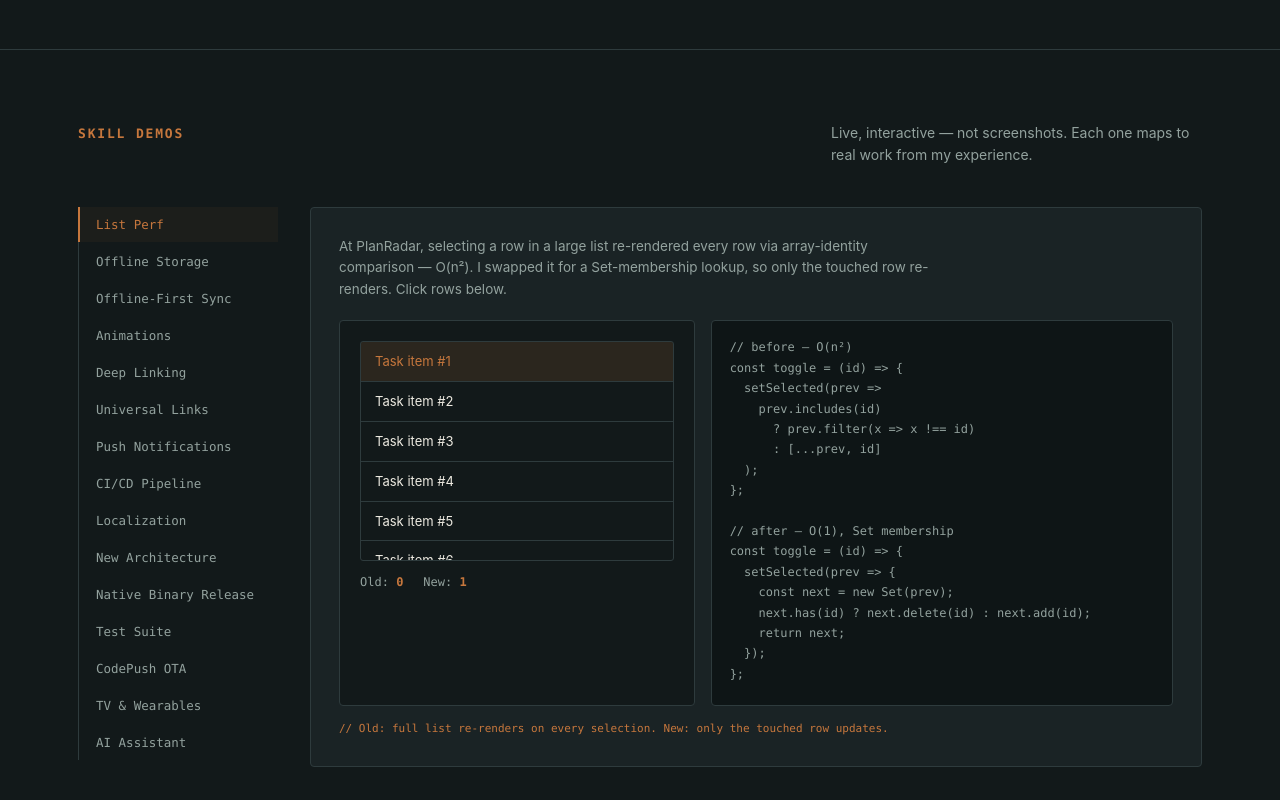
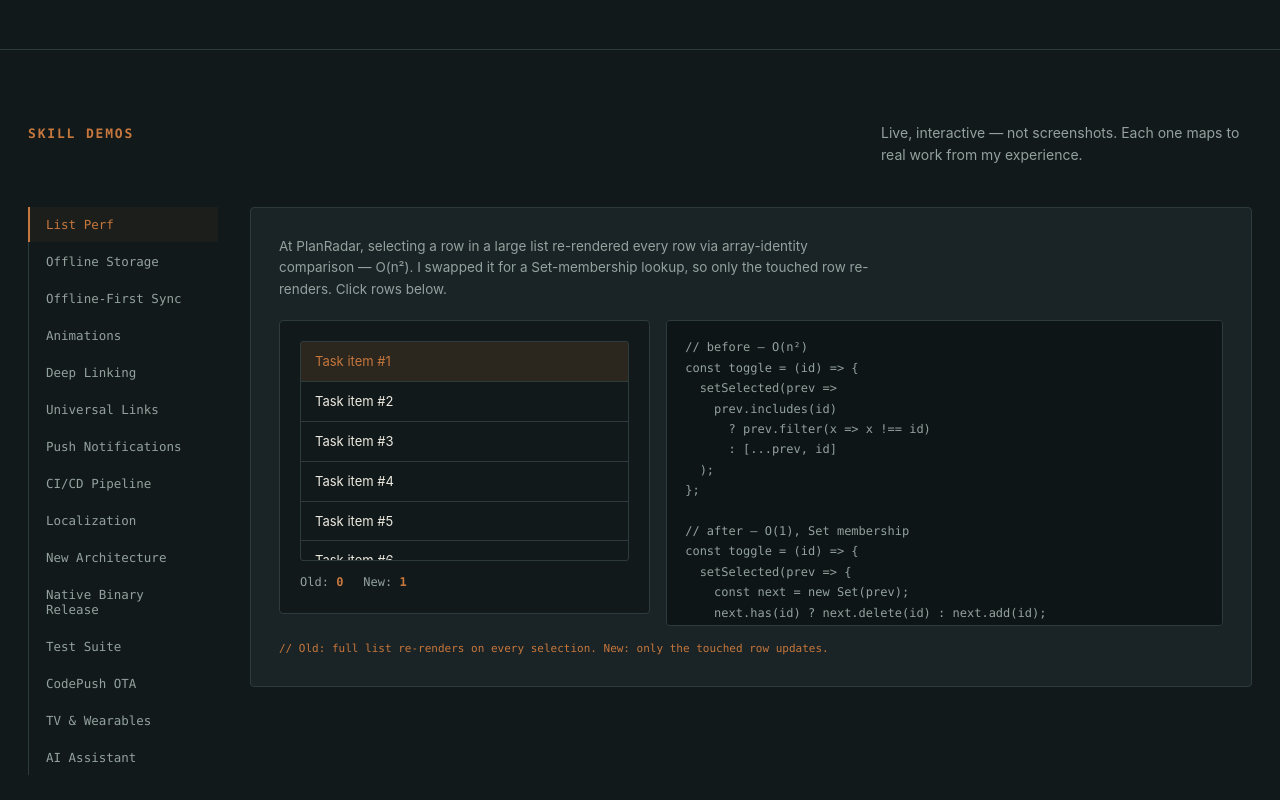
Before and after one commit to ahmedgit2/ahmed-mo-portfolio, a React (Vite) app: page / in a window 1280 px wide. Shown: the part 2080-2880 px from the top of the page. Built offline with nearby package versions, Linux system fonts and the light colour scheme.

Commit message:
portfolio: code block never crops (wraps instead), demo boxes don't stretch, shorter fixed panel height, wider container

```diff
--- a/src/styles/demos.css
+++ b/src/styles/demos.css
@@ -1,7 +1,7 @@
 /* Demos section — sidebar layout instead of a crowded horizontal tab row.
    Fixed size on the panel so switching demos never jumps the page or crops the code block. */
-#demos .wrap { max-width: 1180px; }
-.demos-layout { display: grid; grid-template-columns: 200px 1fr; gap: 32px; align-items: start; }
+#demos .wrap { max-width: 1320px; }
+.demos-layout { display: grid; grid-template-columns: 190px 1fr; gap: 32px; align-items: start; }
 @media (max-width: 820px) {
   .demos-layout { grid-template-columns: 1fr; }
 }
@@ -34,15 +34,15 @@
 
 .tab-panel {
   background: var(--panel); border: 1px solid var(--line); border-radius: 4px; padding: 28px;
-  height: 560px; display: flex; flex-direction: column; overflow-y: auto;
+  height: 480px; display: flex; flex-direction: column; overflow-y: auto;
 }
-@media (max-width: 900px) { .tab-panel { height: auto; min-height: 460px; } }
+@media (max-width: 900px) { .tab-panel { height: auto; min-height: 420px; } }
 @media (max-width: 640px) { .tab-panel { padding: 18px; height: auto; min-height: 0; } }
 .tab-desc { color: var(--muted); font-size: 13.5px; margin-bottom: 20px; max-width: 70ch; flex-shrink: 0; }
 .demo-box { background: var(--ink); border: 1px solid var(--line); border-radius: 4px; padding: 20px; min-width: 0; }
 .demo-note { font-family: var(--mono); font-size: 11px; color: var(--copper); margin-top: 14px; flex-shrink: 0; }
-.demo-grid { display: grid; grid-template-columns: 1fr 1.3fr; gap: 16px; flex: 1; min-height: 0; }
-.demo-grid .code-block { min-width: 0; }
+.demo-grid { display: grid; grid-template-columns: 1fr 1.5fr; gap: 16px; flex: 1; min-height: 0; align-items: start; }
+.demo-grid .code-block { min-width: 0; white-space: pre-wrap; word-break: break-word; max-height: 100%; overflow-y: auto; }
 @media (max-width: 900px) { .demo-grid { grid-template-columns: 1fr; } }
 @media (max-width: 900px) { .demo-grid { grid-template-columns: 1fr; } }
 
```
